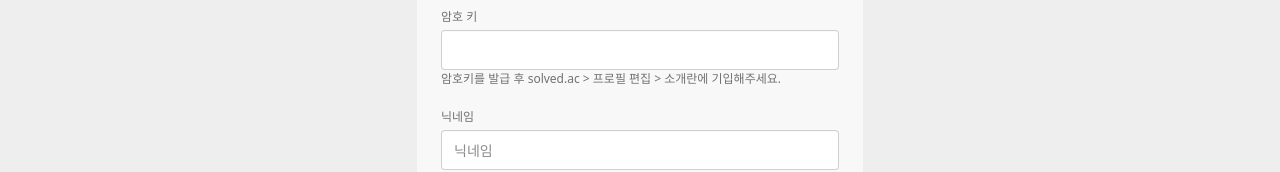
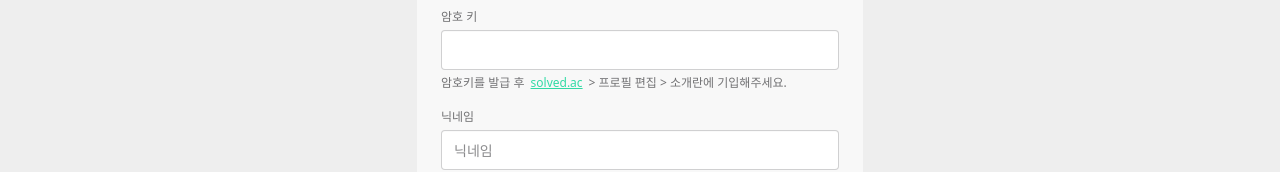
Before and after one commit to 7seoul/algorithm-survival-client, a React (Vite) app: page /signup in a window 1280 px wide. Shown: the part 272-444 px from the top of the page. Built offline with nearby package versions, Linux system fonts and the light colour scheme; a web font is replaced by a local one.

Commit message:
feat : solved.ac profile 이동 기능 추가

```diff
--- a/src/components/Navbar.tsx
+++ b/src/components/Navbar.tsx
@@ -40,7 +40,7 @@ function Navbar(){
               logout()
               authLogout()
             }}>Logout</button></li>
-            <li><Link to='/'>{userHandle}</Link></li>
+            <li><Link target='_blank' to={`https://solved.ac/profile/${userHandle}`}>{userHandle}</Link></li>
           </>
         ) :(
           <>
--- a/src/pages/MainPage.tsx
+++ b/src/pages/MainPage.tsx
@@ -39,7 +39,6 @@ function MainPage(){
             )
         }
         </section>
-        <Link className='btn btn-success w-2xs self-center' to={'/groups'}>전체 그룹 보기</Link>
     </>)
 }
 
--- a/src/pages/SignUpPage.tsx
+++ b/src/pages/SignUpPage.tsx
@@ -5,7 +5,7 @@ import { z } from 'zod'
 import { useMutation } from "@tanstack/react-query"
 import { getSignUpToken, SignUp } from "@/apis/apis"
 import { useAuthStore } from '@/stores/authStore'
-import { useNavigate } from 'react-router'
+import { Link, useNavigate } from 'react-router'
 import { Copy } from 'lucide-react'
 
 
@@ -146,7 +146,7 @@ function SignUpPage(){
               <Copy onClick={()=>{CopyHandler()}} className={`absolute right-3 top-1/2 h-4 w-4 -translate-y-1/2 cursor-pointer text-zinc-400 transition-colors hover:text-zinc-100 ${!isToken && 'hidden'}`} size={10}/>
             </div>
             {errors.token && (<span className="validator-hint opacity-70 mb-0.5">{errors.token.message}</span>)}
-            <p className='fieldset-label mb-1'>{'암호키를 발급 후 solved.ac > 프로필 편집 > 소개란에 기입해주세요.'}</p>
+            <p className='fieldset-label mt-1'>암호키를 발급 후<Link className="link link-success opacity-80" target="_blank" to={`https://solved.ac/profile/${getValues('handle')}`}>solved.ac</Link> {' > 프로필 편집 > 소개란에 기입해주세요.'}</p>
           </div>
           <div className="flex flex-col">
             <label className="fieldset-label mb-1">닉네임</label>
```
